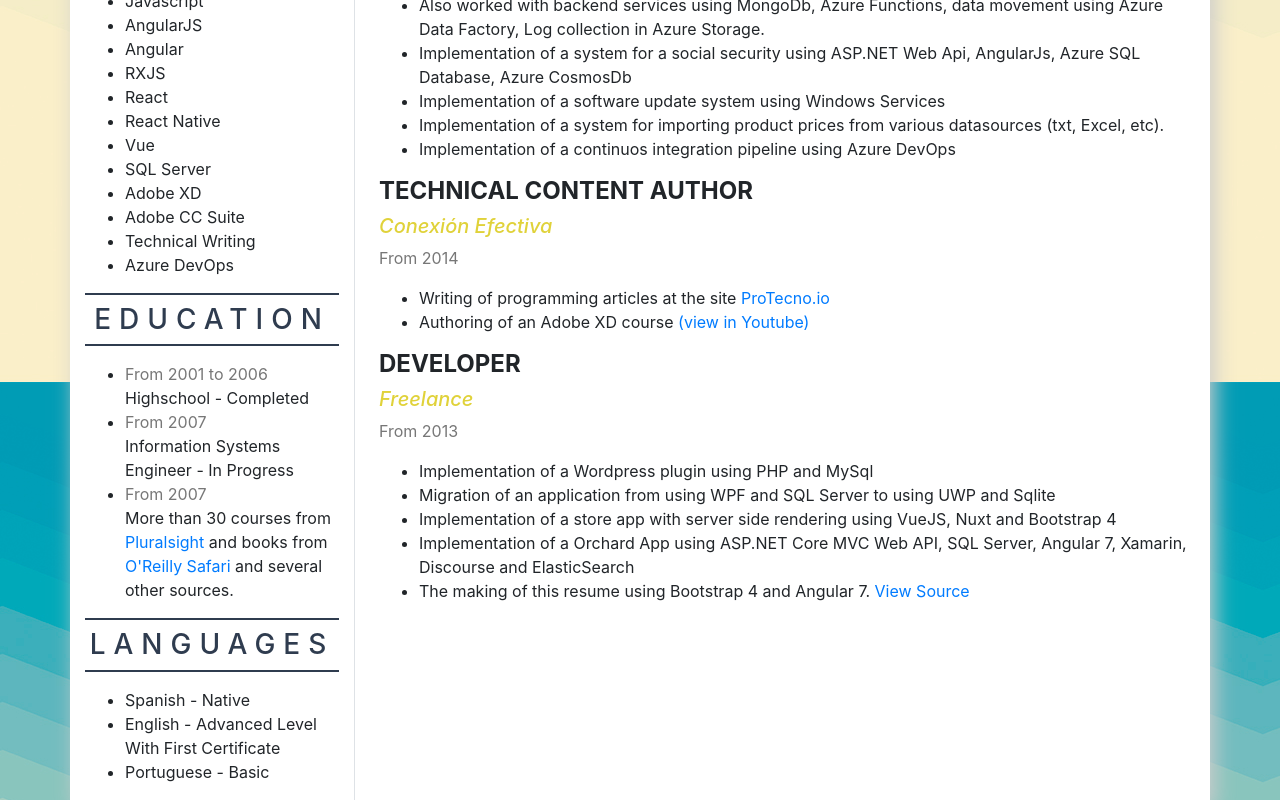
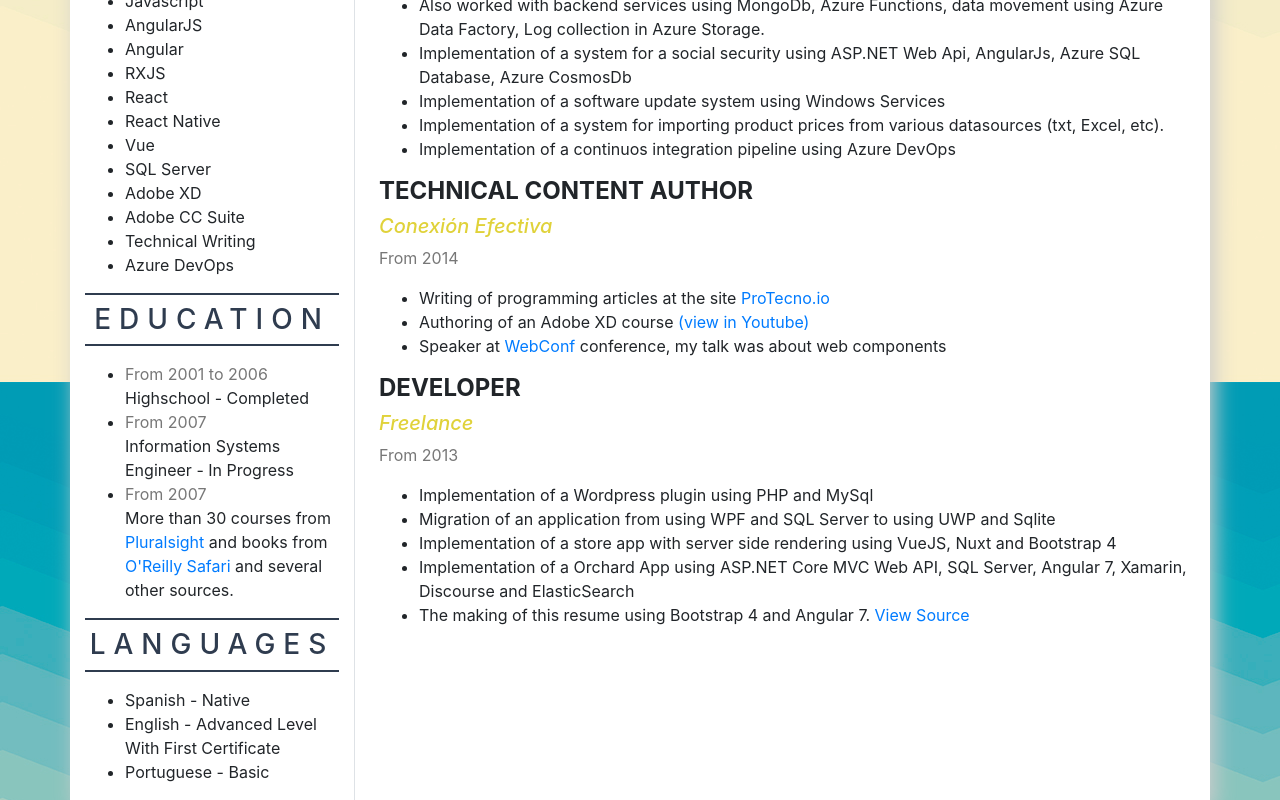
Before and after one commit to alexxonline/alexcv, an Angular app in the folder angular/: page / in a window 1280 px wide. Shown: the part 698-1498 px from the top of the page. Built offline with nearby package versions, Linux system fonts and the light colour scheme.

Commit message:
Added webconf talk

```diff
--- a/angular/src/cv-data.ts
+++ b/angular/src/cv-data.ts
@@ -27,7 +27,10 @@
       description: `More than 30 courses from
       Pluralsight and books from O'Reilly Safari
       and several other sources.`,
-            links: [{ text: "Pluralsight", link: "https://www.pluralsight.com" }, { text: "O'Reilly Safari", "link": "https://www.oreilly.com/" }]
+      links: [
+        { text: "Pluralsight", link: "https://www.pluralsight.com" },
+        { text: "O'Reilly Safari", link: "https://www.oreilly.com/" }
+      ]
     }
   ],
   experience: [
@@ -54,7 +57,8 @@
       timeframe: "From 2014",
       items: [
         `Writing of programming articles at the site ProTecno.io`,
-                `Authoring of an Adobe XD course (view in Youtube)`
+        `Authoring of an Adobe XD course (view in Youtube)`,
+        `Speaker at WebConf conference, my talk was about web components`
       ],
       links: [
         {
@@ -66,6 +70,11 @@
           itemIndex: 1,
           text: "(view in Youtube)",
           link: "https://www.youtube.com/watch?v=wi77WUdSD4I"
+        },
+        {
+          itemIndex: 2,
+          text: "WebConf",
+          link: "https://webconf.tech"
         }
       ]
     },
```
Lines whose indentation alone changed are shown as unchanged.
